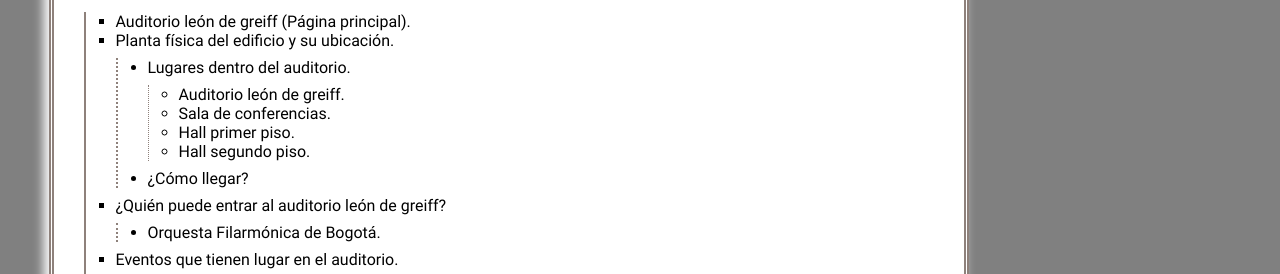
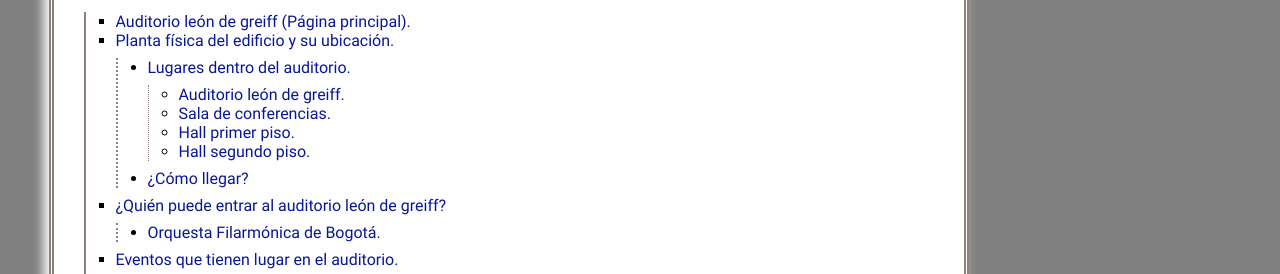
Before and after one commit to dsanchezlo/Auditorio-Leon-de-Greiff, a plain HTML site: page Referencias.html in a window 1280 px wide. Shown: the part 455-729 px from the top of the page. Drawn offline with Linux system fonts and the light colour scheme.

Commit message:
Add files via upload

```diff
--- a/estilos.css
+++ b/estilos.css
@@ -385,7 +385,7 @@ h1 .formatLinks:visited, h1 .formatLinks:link {
 /*Quitar formato por default a los links visitados y no visitados que estén en #presentacion*/
 #presentacion a:visited , #presentacion a:link {
   text-decoration: none;
-  color: #000;
+  color: #08169a;
 }
 
 /*Cuando se pase el cursor sobre un elemento <a> dentro de un elemento <list> que esté en #presentacion*/
```
